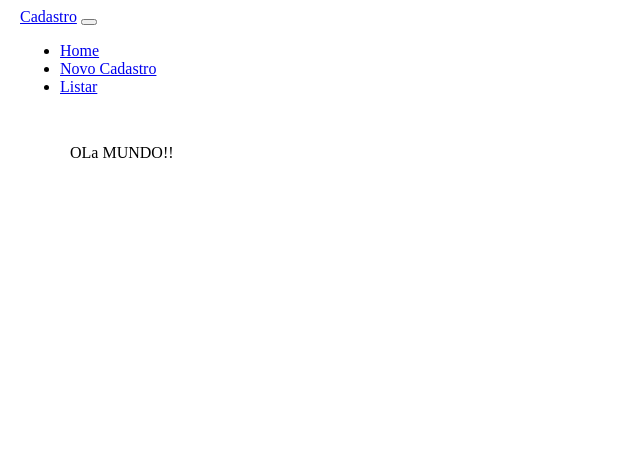
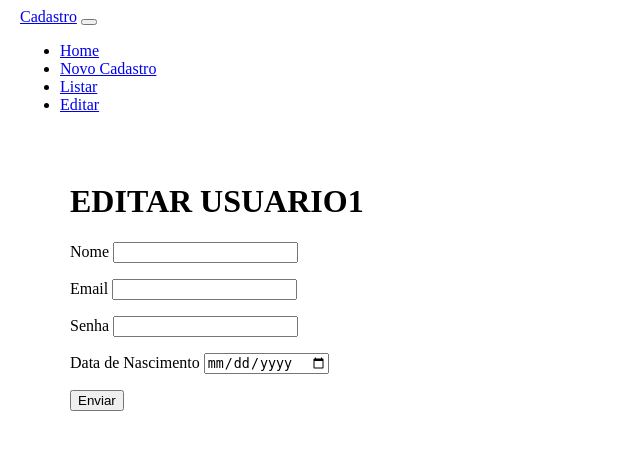
Before and after one commit to SamuelManhique/PhpCrudProjectbootstrap-, a PHP site: page /index.php?page=editar in a window 1280 px wide. Shown: the top 450 px of the page, without its empty margins (0-640 px from the left). Run offline with PHP 8.4, Linux system fonts and the light colour scheme; data that the repository does not hold is empty.

Commit message:
5th commit

```diff
--- /dev/null
+++ b/editar.php
@@ -0,0 +1,36 @@
+<h1>EDITAR USUARIO1</h1>
+
+<?php $sql = "SELECT * FROM usuario WHERE id=" . $_REQUEST["id"];
+$res = $conn->query($sql);
+$row = $res->fetch_object();
+?>
+
+<form action="?page=salvar" method="POST">
+
+    <input type="hidden" name="acao" value="editar">
+    <input type="hidden" name="id" value="<?php print $row->id; ?>">
+
+    <div class="mb-3">
+        <label>Nome</label>
+        <input type="text" name="nome" value="<?php print $row->nome; ?>" class="form-control">
+    </div>
+
+    <div class="mb-3">
+        <label>Email</label>
+        <input type="email" name="email" value="<?php print $row->email; ?>" class="form-control">
+    </div>
+
+    <div class="mb-3">
+        <label>Senha</label>
+        <input type="password" name="senha" class="form-control" required>
+    </div>
+
+    <div class="mb-3">
+        <label>Data de Nascimento</label>
+        <input type="date" name="data_nascimento" value="<?php print $row->data_nascimento; ?>" class="form-control">
+    </div>
+
+    <div class="mb-3">
+        <button type="submit" class="btn btn-primary">Enviar</button>
+    </div>
+</form>
--- a/index.php
+++ b/index.php
@@ -27,6 +27,9 @@
                     <li class="nav-item">
                         <a class="nav-link" href="?page=listar">Listar</a>
                     </li>
+                    <li class="nav-item">
+                        <a class="nav-link" href="?page=listar">Editar</a>
+                    </li>
                 </ul>
             </div>
         </div>
@@ -46,6 +49,10 @@
                         break;
                     case 'salvar':
                         include('salvar.php');
+                        break;
+                    case 'editar':
+                        include('editar.php');
+                        break;
                     default:
                         echo ("OLa MUNDO!!");
                 }
```
Also changed, not shown: lista.php (+18 -4 lines), salvar.php (+37 -0 lines).
